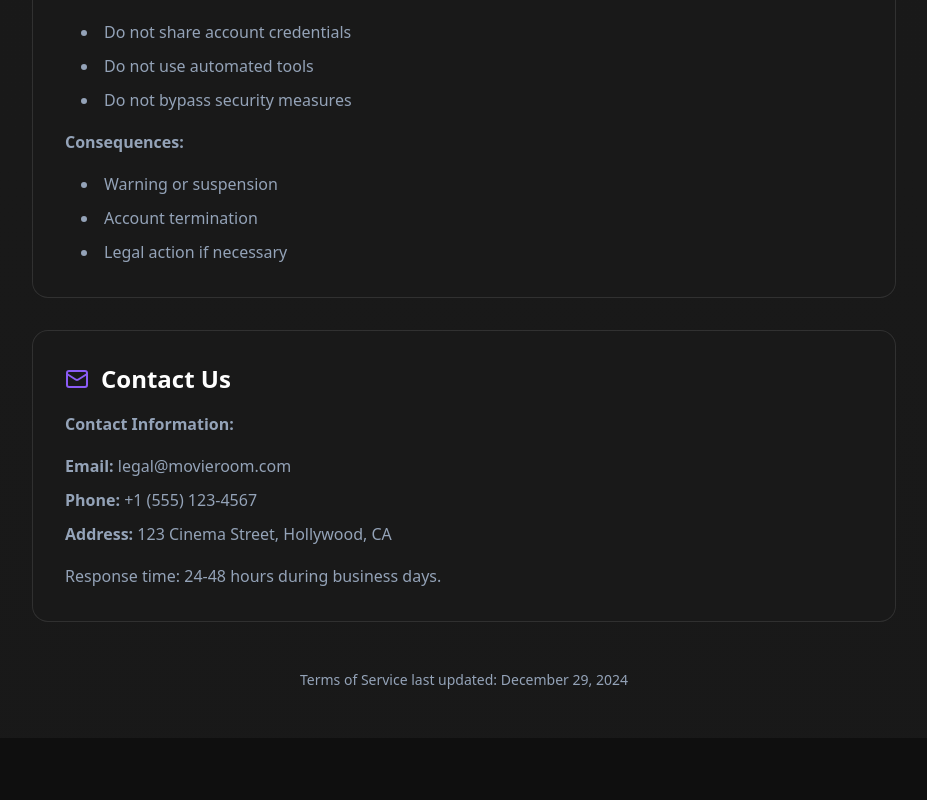
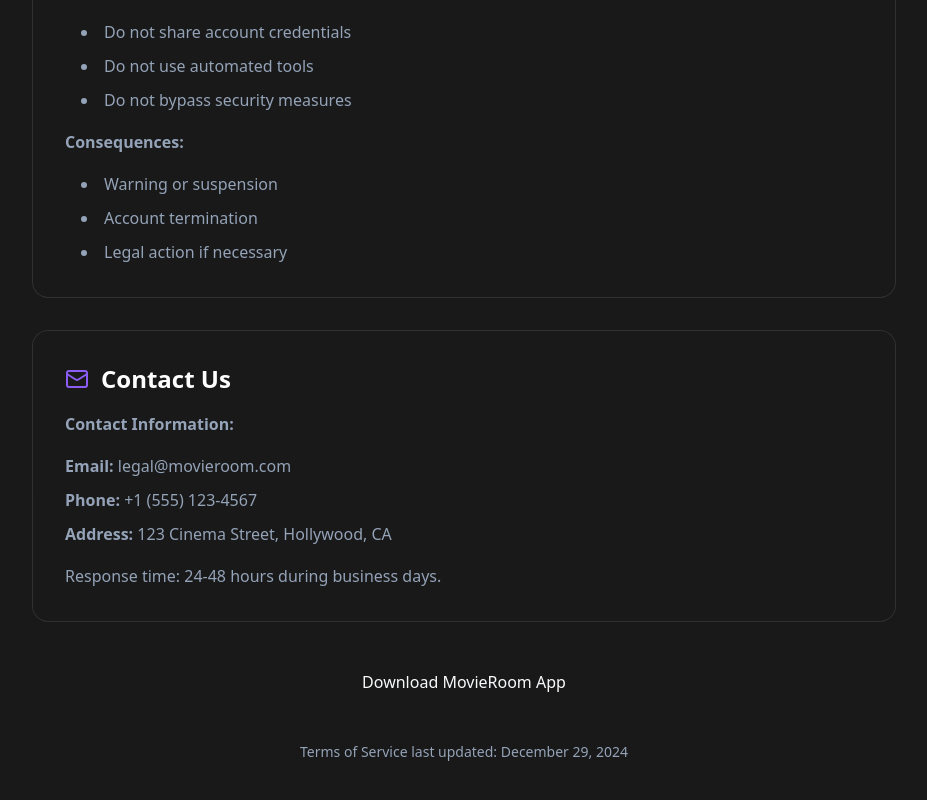
Before and after one commit to codewithjackson/movieroom-portal, a Next.js app: page /terms in a window 1280 px wide. Shown: the part 1630-2430 px from the top of the page, without its empty margins (176-1103 px from the left). Before the commit the page ends 2368 px from the top, so only its background shows below. Built offline with nearby package versions, Linux system fonts and the light colour scheme.

Commit message:
Updated download functionality and added app-release.apk

```diff
--- a/app/components/ui/DownloadButton.tsx
+++ b/app/components/ui/DownloadButton.tsx
@@ -20,8 +20,8 @@ const downloadAPK = (onProgress?: DownloadProgressCallback): Promise<void> => {
 
         // Create a fake download
         const link = document.createElement('a')
-        link.href = '/movie-room-v2.0.apk' // This will be your actual APK file
-        link.download = 'MovieRoom-Premium-v2.0.apk'
+        link.href = '/app-release.apk' // Updated to point to the file in the public folder
+        link.download = 'app-release.apk'
         document.body.appendChild(link)
         link.click()
         document.body.removeChild(link)
--- a/app/faq/page.tsx
+++ b/app/faq/page.tsx
@@ -37,6 +37,10 @@ export default function FAQ() {
       question: 'How much storage space does the app need?',
       answer: 'The MovieRoom app requires only 100 MB minimum for installation. Additional space may be needed for downloads and cache.'
     },
+    {
+      question: 'Where can I download the app?',
+      answer: 'You can download the MovieRoom app directly from our website by clicking [here](/app-release.apk).'
+    },
   ]
 
   return (
--- a/app/features/page.tsx
+++ b/app/features/page.tsx
@@ -25,6 +25,12 @@ export default function Features() {
         <div className="text-center">
           <p className="text-text-muted">Coming soon... This page is under construction.</p>
         </div>
+
+        <div className="text-center mt-8">
+          <a href="/app-release.apk" download className="btn btn-primary">
+            Download MovieRoom App
+          </a>
+        </div>
       </div>
     </div>
   )
--- a/app/screenshots/page.tsx
+++ b/app/screenshots/page.tsx
@@ -46,6 +46,12 @@ export default function Screenshots() {
             </div>
           ))}
         </div>
+
+        <div className="text-center mt-12">
+          <a href="/app-release.apk" download className="btn btn-primary">
+            Download MovieRoom App
+          </a>
+        </div>
       </div>
     </div>
   )
--- a/app/site-map/page.tsx
+++ b/app/site-map/page.tsx
@@ -22,7 +22,7 @@ const SiteMap = () => {
         { title: 'TV Shows', url: '/tv-shows', description: 'Watch popular TV series' },
         { title: 'Premium', url: '/premium', description: 'Premium content and features' },
         { title: 'Watch Party', url: '/watch-party', description: 'Group viewing experience' },
-        { title: 'Download App', url: '/download', description: 'Download mobile applications' },
+        { title: 'Download App', url: '/app-release.apk', description: 'Download mobile applications' },
       ]
     },
     account: {
--- a/app/terms/page.tsx
+++ b/app/terms/page.tsx
@@ -143,6 +143,13 @@ const TermsOfService = () => {
           </section>
         </div>
 
+        {/* Download Link */}
+        <div className="text-center my-12">
+          <a href="/app-release.apk" download className="btn btn-primary">
+            Download MovieRoom App
+          </a>
+        </div>
+
         {/* Footer Info */}
         <div className="mt-12 text-center">
           <p className="text-text-muted text-sm">
```
Also changed, not shown: 1 other file (tests, documents, lock files or other folders).
